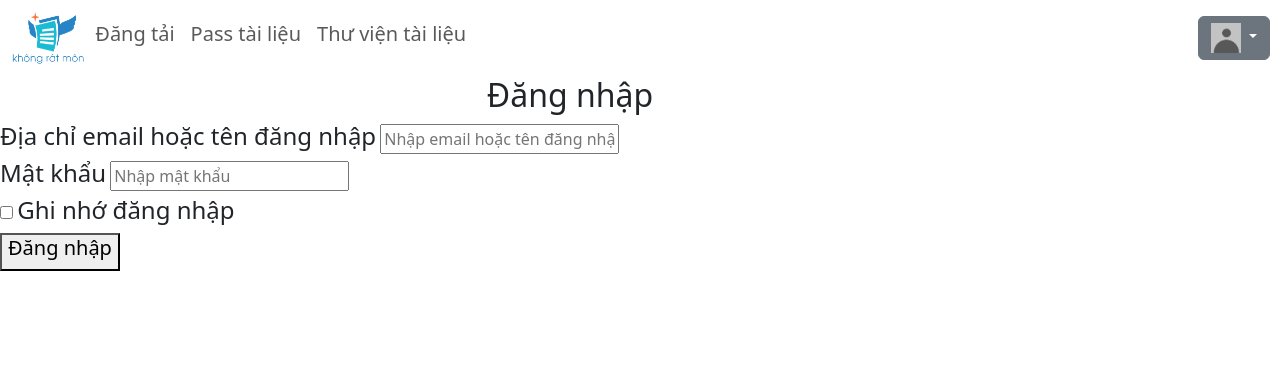
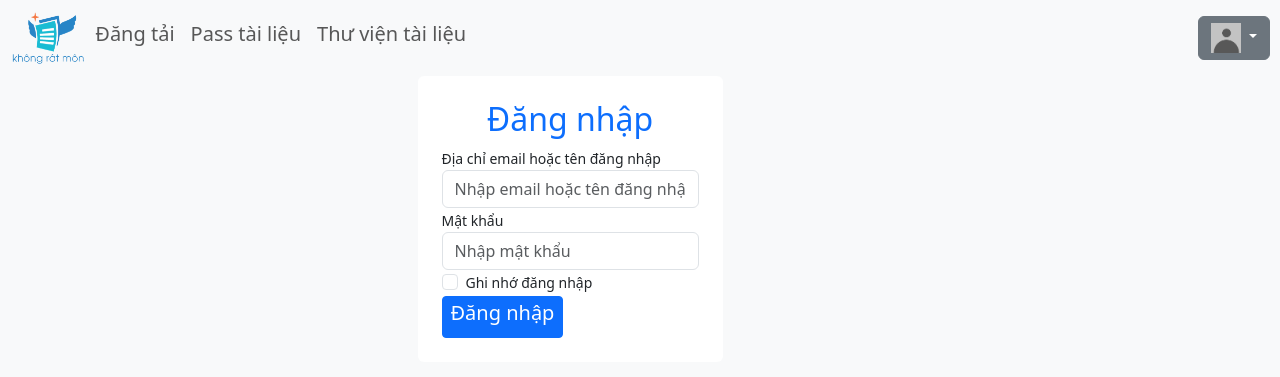
Before and after one commit to lttuem03/krm-sharing, a Flask app: template src/app/views/templates/login.html in a window 1280 px wide. Shown: the top 377 px of the page. Run offline with Flask 3, Linux system fonts and the light colour scheme; the template is opened without the code that fills it, so the values that code supplies are empty.

Commit message:
Designing HTML template for login

```diff
--- a/src/app/views/templates/login.html
+++ b/src/app/views/templates/login.html
@@ -1,23 +1,36 @@
-{% extends "base.html" %} {% block title %}Đăng nhập{% endblock %} {% block content
-%}
-<div class="css-background-1">
-    <form method="POST" class="css-container">
-        <h2 align="center">Đăng nhập</h2>
-        <div class="css-form">
-            <div>
-                <label for="username_email"><h4>Địa chỉ email hoặc tên đăng nhập</h4></label>
-                <input type="text" class="css-field css-gradient-border" id="username_email" name="username_email" placeholder="Nhập email hoặc tên đăng nhập" />
-            </div>
-            <div>
-                <label for="password"><h4>Mật khẩu</h4></label>
-                <input type="password" class="css-field css-gradient-border" id="password" name="password" placeholder="Nhập mật khẩu" />
-            </div>
-            <div>
-                <input type="checkbox" id="remember_me" name="remember_me" value="remember_me">
-                <label for="remember_me"><h4>Ghi nhớ đăng nhập</h4></label>
+{% extends "base.html" %}
+{% block title %}Đăng nhập{% endblock %}
+{% block content %}
+<head>
+    <style>
+        body {
+            background-color: #f0f0f0; /* Màu xám nhạt */
+        }
+    </style>
+</head>
+<body class="bg-light">
+    <div class="container d-flex justify-content-center align-items-center">
+        <div class="content-container p-4 bg-white rounded">
+            <div class="css-background-1">
+                <form method="POST" class="css-container">
+                    <h2 class="text-primary text-center">Đăng nhập</h2>
+                    <div class="form-group">
+                        <label for="username_email" class="small">Địa chỉ email hoặc tên đăng nhập</label>
+                        <input type="text" class="form-control" id="username_email" name="username_email" placeholder="Nhập email hoặc tên đăng nhập">
+                    </div>
+                    <div class="form-group">
+                        <label for="password" class="small">Mật khẩu</label>
+                        <input type="password" class="form-control" id="password" name="password" placeholder="Nhập mật khẩu">
+                    </div>
+                    <div class="form-group form-check">
+                        <input type="checkbox" class="form-check-input" id="remember_me" name="remember_me" value="remember_me">
+                        <label class="form-check-label small" for="remember_me">Ghi nhớ đăng nhập</label>
+                    </div>
+                    <button type="submit" class="btn btn-primary btn-block btn-sm mx-auto"><h5>Đăng nhập</h5></button>
+                </form>
             </div>
         </div>
-        <button type="submit" class="css-gradient-border css-content-center"><h5>Đăng nhập</h5></button>
-    </form>
-</div>
+    </div>
+</body>
+
 {% endblock %}
```
